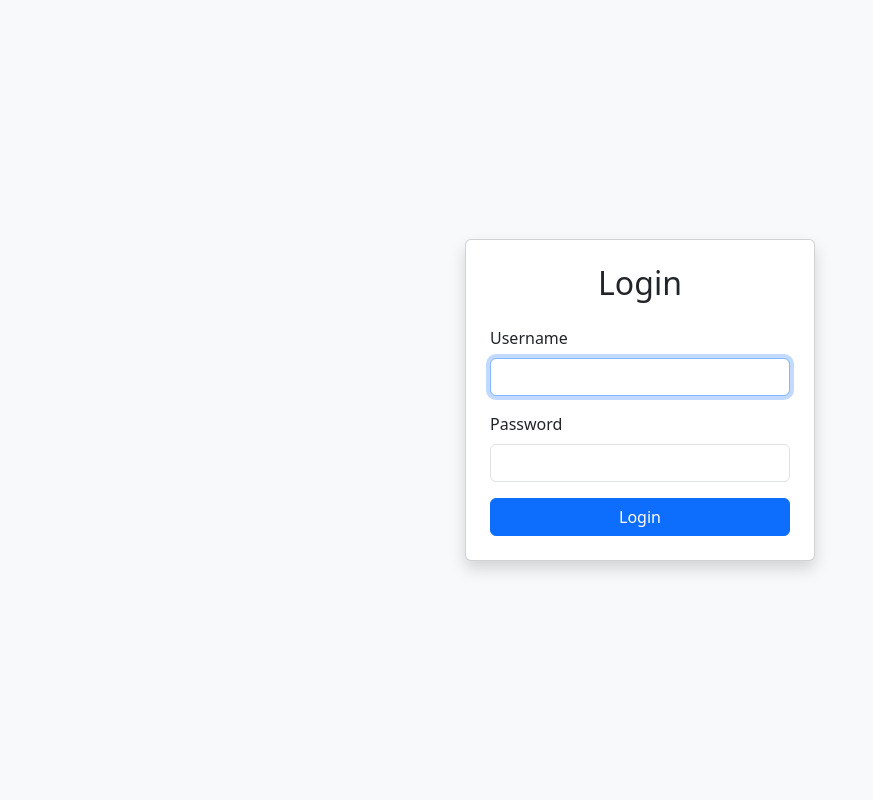
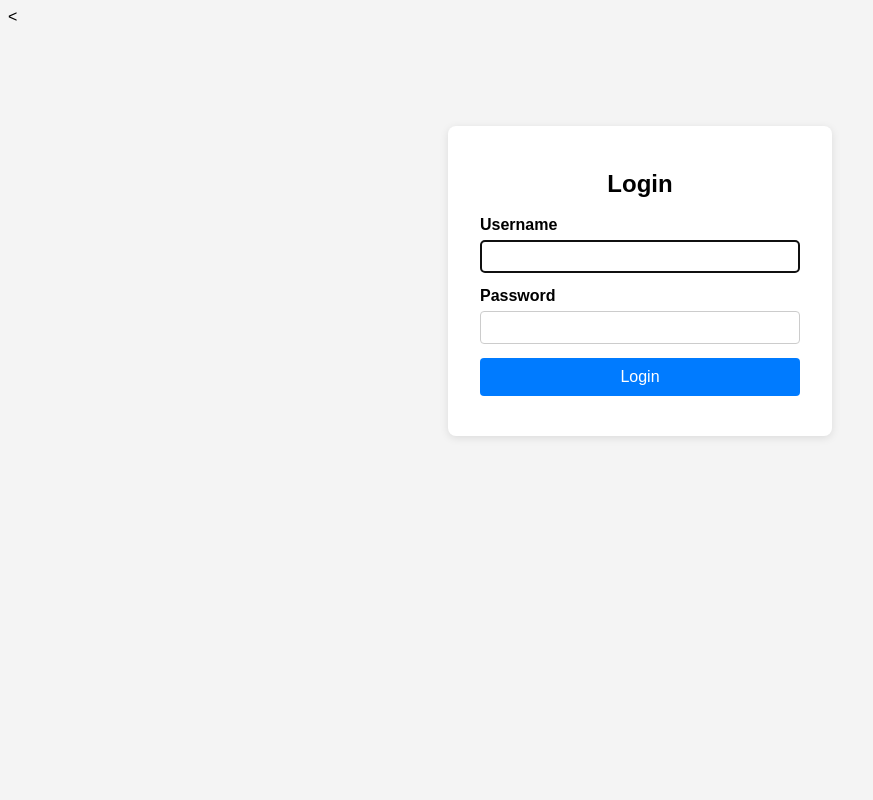
Before and after one commit to guguinhass/AtlanticDivingCenterCRM, a Flask app: page /login in a window 1280 px wide. Shown: the whole page, without its empty margins (0-873 px from the left). Run offline with Flask 3, Linux system fonts and the light colour scheme.

Commit message:
Update login.html

```diff
--- a/templates/login.html
+++ b/templates/login.html
@@ -1,32 +1,78 @@
-<!DOCTYPE html>
+<<!DOCTYPE html>
 <html>
 <head>
     <title>Login</title>
-    <link href="https://cdn.jsdelivr.net/npm/bootstrap@5.3.2/dist/css/bootstrap.min.css" rel="stylesheet">
+    <style>
+        body {
+            background: #f4f4f4;
+            font-family: Arial, sans-serif;
+        }
+        .login-container {
+            background: #fff;
+            padding: 24px 32px;
+            border-radius: 8px;
+            box-shadow: 0 2px 8px rgba(0,0,0,0.1);
+            width: 320px;
+            margin: 100px auto;
+        }
+        .login-container h2 {
+            text-align: center;
+            margin-bottom: 18px;
+        }
+        .login-container label {
+            display: block;
+            margin-bottom: 6px;
+            font-weight: bold;
+        }
+        .login-container input[type="text"],
+        .login-container input[type="password"] {
+            width: 100%;
+            padding: 8px;
+            margin-bottom: 14px;
+            border: 1px solid #ccc;
+            border-radius: 4px;
+        }
+        .login-container button {
+            width: 100%;
+            padding: 10px;
+            background: #007bff;
+            color: #fff;
+            border: none;
+            border-radius: 4px;
+            font-size: 16px;
+            cursor: pointer;
+        }
+        .login-container button:hover {
+            background: #0056b3;
+        }
+        .alert {
+            color: #b30000;
+            background: #ffe5e5;
+            border: 1px solid #b30000;
+            padding: 8px;
+            border-radius: 4px;
+            margin-bottom: 12px;
+            text-align: center;
+        }
+    </style>
 </head>
-<body class="bg-light">
-    <div class="container d-flex align-items-center justify-content-center" style="min-height: 100vh;">
-        <div class="card shadow p-4" style="width: 100%; max-width: 350px;">
-            <h2 class="mb-4 text-center">Login</h2>
+<body>
+    <div class="login-container">
+        <h2>Login</h2>
         {% with messages = get_flashed_messages() %}
           {% if messages %}
-                <div class="alert alert-danger" role="alert">
+            <div class="alert">
               {{ messages[0] }}
             </div>
           {% endif %}
         {% endwith %}
         <form method="post">
-                <div class="mb-3">
-                    <label for="username" class="form-label">Username</label>
-                    <input type="text" class="form-control" id="username" name="username" required autofocus>
-                </div>
-                <div class="mb-3">
-                    <label for="password" class="form-label">Password</label>
-                    <input type="password" class="form-control" id="password" name="password" required>
-                </div>
-                <button type="submit" class="btn btn-primary w-100">Login</button>
+            <label for="username">Username</label>
+            <input type="text" id="username" name="username" required autofocus>
+            <label for="password">Password</label>
+            <input type="password" id="password" name="password" required>
+            <button type="submit">Login</button>
         </form>
-        </div>
     </div>
 </body>
 </html>
```
Lines whose indentation alone changed are shown as unchanged.
